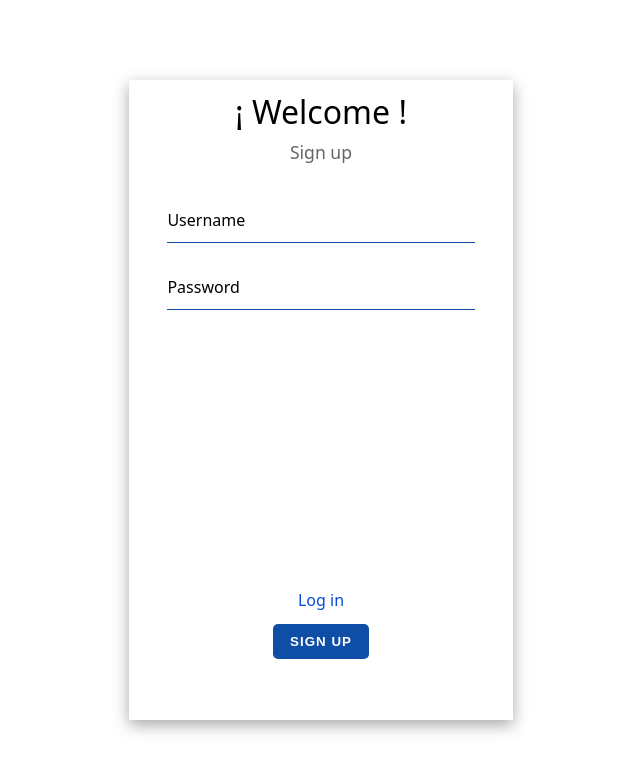
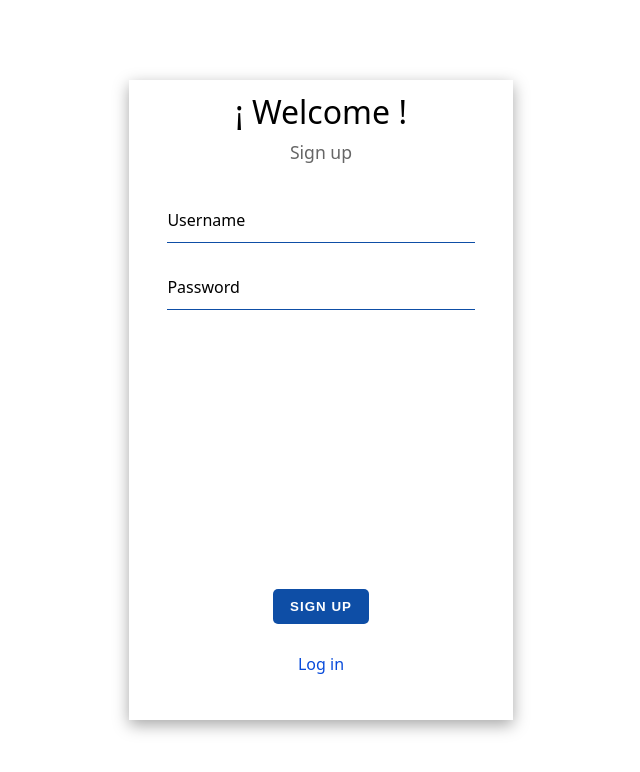
Before and after one commit to Andres191200/ReduxLogin, a React (Vite) app in the folder vite-project/: page / in a window 1280 px wide. Shown: the top 772 px of the page, without its empty margins (319-959 px from the left). Built offline with nearby package versions, Linux system fonts and the light colour scheme.

Commit message:
forms work! logs shows form values when submit

```diff
--- a/vite-project/src/App.jsx
+++ b/vite-project/src/App.jsx
@@ -1,6 +1,6 @@
 import { useState } from 'react'
 import { BrowserRouter, Navigate, Route, Routes } from 'react-router-dom';
-import Form from './components/Form';
+import FormWrapper from './components/FormWrapper';
 
 function App() {
   const [count, setCount] = useState(0)
@@ -9,7 +9,7 @@ function App() {
     <div className="App">
       <BrowserRouter>
         <Routes>
-          <Route exact path='/' element={<Form />} />
+          <Route exact path='/' element={<FormWrapper />} />
           <Route path="*" element={<Navigate to="/" replace />} />
         </Routes>
       </BrowserRouter>
--- a/vite-project/src/components/FormInput.jsx
+++ b/vite-project/src/components/FormInput.jsx
@@ -1,11 +1,15 @@
 import { handleChange } from "../utils/form";
+import '../styles/input.css';
+import '../styles/form.css';
 
-const FormInput = ({type, name, form, setForm}) => {
+
+const FormInput = ({ type, name, form, setForm }) => {
+
     return (
-        <>
+        <div className={`form-input-container ${form.name != undefined && form.name != '' && 'filled'}`}>
             <input type={type} name={name} placeholder=" " onChange={(e) => handleChange(e, form, setForm)} />
             <label htmlFor={name}>{name}</label>
-        </>
+        </div >
     )
 }
 
--- a/vite-project/src/components/Form.jsx
+++ b/vite-project/src/components/FormWrapper.jsx
@@ -4,9 +4,13 @@ import Login from './Login.jsx';
 import Signup from './Signup.jsx';
 import '../styles/form.css';
 
-const Form = () => {
+const FormWrapper = () => {
 
     const [section, setSection] = useState([SECTIONS.SIGNUP])
+
+    const submitForm = (event) => {
+        event.preventDefault();
+    }
 
 
     return (
@@ -17,15 +21,13 @@ const Form = () => {
                     <span>{section == SECTIONS.LOGIN ? 'Log in' : 'Sign up'}</span>
                 </div>
                 {section == SECTIONS.LOGIN ? <Login /> : <Signup />}
+
                 <div className="signup-container">
                     <span onClick={() => { section == SECTIONS.LOGIN ? setSection(SECTIONS.SIGNUP) : setSection(SECTIONS.LOGIN) }}>{section == SECTIONS.LOGIN ? 'Sign up' : 'Log in'}</span>
-                </div>
-                <div className="form-submit-button-container">
-                    <input type="submit" value={section == SECTIONS.LOGIN ? 'LOGIN' : 'SIGN UP'} />
                 </div>
             </div>
         </div>
     )
 }
 
-export default Form;
+export default FormWrapper;
--- a/vite-project/src/components/Login.jsx
+++ b/vite-project/src/components/Login.jsx
@@ -1,4 +1,3 @@
-import { handleChange } from "../utils/form";
 import { useState } from "react";
 import '../styles/input.css';
 import '../styles/form.css';
@@ -7,19 +6,19 @@ import FormInput from "./FormInput";
 const Login = () => {
     const [loginForm, setLoginForm] = useState({})
 
-    const login = (e) => {
-        e.preventDefault();
+    const login = (event) => {
+        event.preventDefault();
+        console.log(loginForm)
         //CALL FIREBASE METHOD
     }
     return (
-        <form onSubmit={(e) => login(e)}>
+        <form onSubmit={(event) => login(event)}>
             <div className="form-main-input-container">
-                <div className={`form-input-container ${loginForm.username != undefined && loginForm.username != '' && 'filled'}`}>
-                    <FormInput type='text' name='username' form={loginForm} setForm={setLoginForm} />
-                </div>
-                <div className={`form-input-container ${loginForm.password != undefined && loginForm.password != '' && 'filled'}`}>
-                    <FormInput type='text' name='password' form={loginForm} setForm={setLoginForm} />
-                </div>
+                <FormInput type='text' name='username' form={loginForm} setForm={setLoginForm} />
+                <FormInput type='text' name='password' form={loginForm} setForm={setLoginForm} />
+            </div>
+            <div className="form-submit-button-container">
+                <input type="submit" value='LOGIN' />
             </div>
         </form>
     )
--- a/vite-project/src/components/Signup.jsx
+++ b/vite-project/src/components/Signup.jsx
@@ -7,15 +7,19 @@ import FormInput from "./FormInput";
 const Signup = () => {
     const [signUpForm, setSignUpForm] = useState({})
 
+    const signup = (event) => {
+        event.preventDefault();
+        console.log(signUpForm)
+    }
+
     return (
-        <form>
+        <form onSubmit={(event) => signup(event)}>
             <div className="form-main-input-container">
-                <div className={`form-input-container ${signUpForm.username != undefined && signUpForm.username != '' && 'filled'}`}>
-                    <FormInput type='text' name='username' form={signUpForm} setForm={setSignUpForm} />
-                </div>
-                <div className={`form-input-container ${signUpForm.password != undefined && signUpForm.password != '' && 'filled'}`}>
-                    <FormInput type='text' name='password' form={signUpForm} setForm={setSignUpForm} />
-                </div>
+                <FormInput type='text' name='username' form={signUpForm} setForm={setSignUpForm} />
+                <FormInput type='text' name='password' form={signUpForm} setForm={setSignUpForm} />
+            </div>
+            <div className="form-submit-button-container">
+                <input type="submit" value='SIGN UP' />
             </div>
         </form>
     )
--- a/vite-project/src/styles/form.css
+++ b/vite-project/src/styles/form.css
@@ -175,12 +175,12 @@ input[type='submit']:hover{
 }
 
 .login-form, form {
-	padding-block: 2rem;
 	display: flex;
 	flex-direction: column;
 	align-items: center;
 	justify-content: space-between;
-	height: 55%;
+	height: 65%;
+	padding-block: 2rem;
 }
 
 .signup-container{
```
